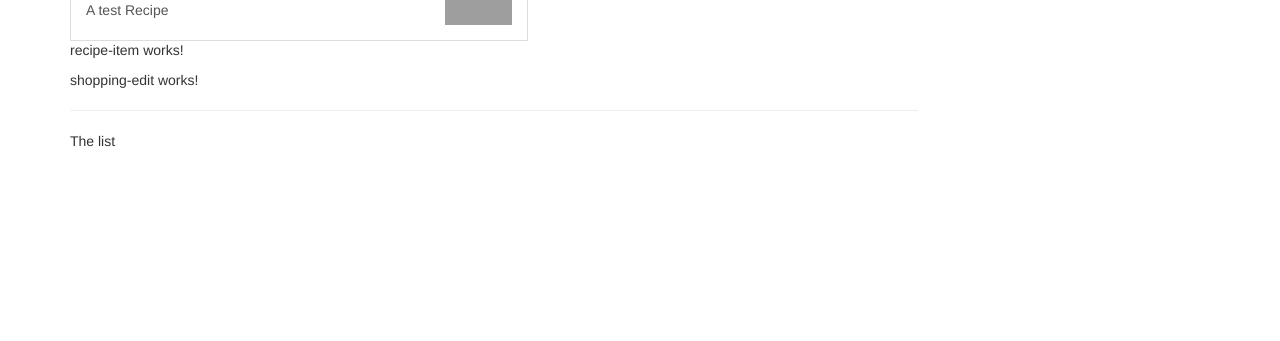
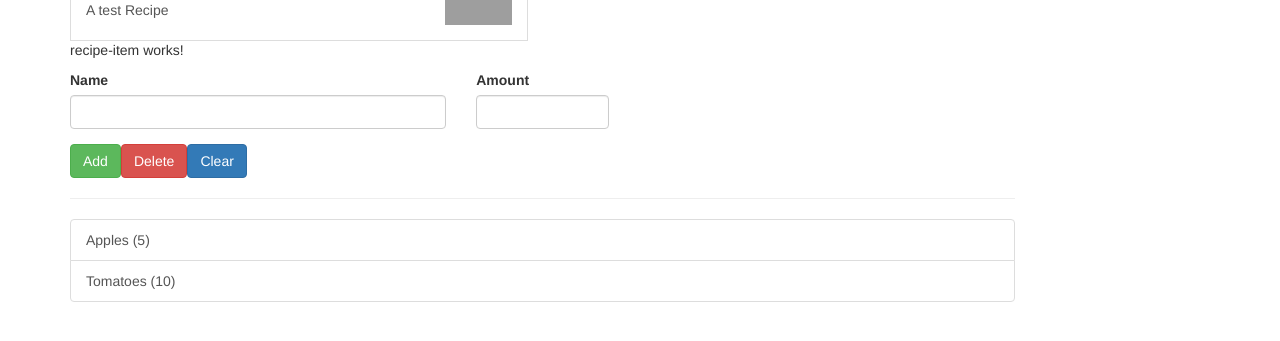
Before and after one commit to mrashutoshkrsingh/recipe-angular9, an Angular app: page / in a window 1280 px wide. Shown: the part 259-600 px from the top of the page. Built offline with nearby package versions, Linux system fonts and the light colour scheme; grey boxes are pictures that could not be loaded.

Commit message:
shopping  component finished

```diff
--- /dev/null
+++ b/src/app/shared/ingredient.model.ts
@@ -0,0 +1,3 @@
+export class Ingredient {
+    constructor(public name: string, public amount: number) {}
+  }
--- a/src/app/shopping-list/shopping-edit/shopping-edit.component.html
+++ b/src/app/shopping-list/shopping-edit/shopping-edit.component.html
@@ -1 +1,23 @@
-<p>shopping-edit works!</p>
+<div class="row">
+    <div class="col-xs-12">
+      <form>
+        <div class="row">
+          <div class="col-sm-5 form-group">
+            <label for="name">Name</label>
+            <input type="text" id="name" class="form-control">
+          </div>
+          <div class="col-sm-2 form-group">
+            <label for="amount">Amount</label>
+            <input type="number" id="amount" class="form-control">
+          </div>
+        </div>
+        <div class="row">
+          <div class="col-xs-12">
+            <button class="btn btn-success" type="submit">Add</button>
+            <button class="btn btn-danger" type="button">Delete</button>
+            <button class="btn btn-primary" type="button">Clear</button>
+          </div>
+        </div>
+      </form>
+    </div>
+  </div>
--- a/src/app/shopping-list/shopping-list.component.html
+++ b/src/app/shopping-list/shopping-list.component.html
@@ -1,7 +1,15 @@
 <div class="row">
-    <div class="col-md-9">
-        <app-shopping-edit></app-shopping-edit>
-        <hr>
-        <p>The list</p>
+    <div class="col-xs-10">
+      <app-shopping-edit></app-shopping-edit>
+      <hr>
+      <ul class="list-group">
+        <a
+          class="list-group-item"
+          style="cursor: pointer"
+          *ngFor="let ingredient of ingredients"
+        >
+          {{ ingredient.name }} ({{ ingredient.amount }})
+        </a>
+      </ul>
     </div>
-</div>
+  </div>
--- a/src/app/shopping-list/shopping-list.component.ts
+++ b/src/app/shopping-list/shopping-list.component.ts
@@ -1,4 +1,5 @@
 import { Component, OnInit } from '@angular/core';
+import { Ingredient } from '../shared/ingredient.model';
 
 @Component({
   selector: 'app-shopping-list',
@@ -6,7 +7,10 @@
   styleUrls: ['./shopping-list.component.css']
 })
 export class ShoppingListComponent implements OnInit {
-
+  ingredients: Ingredient[] = [
+    new Ingredient('Apples', 5),
+    new Ingredient('Tomatoes', 10),
+  ];
   constructor() { }
 
   ngOnInit(): void {
```
